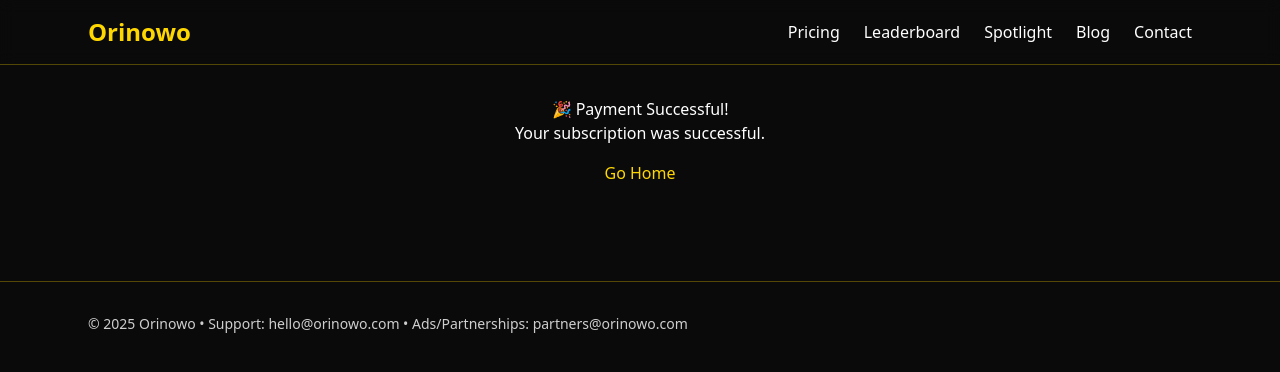
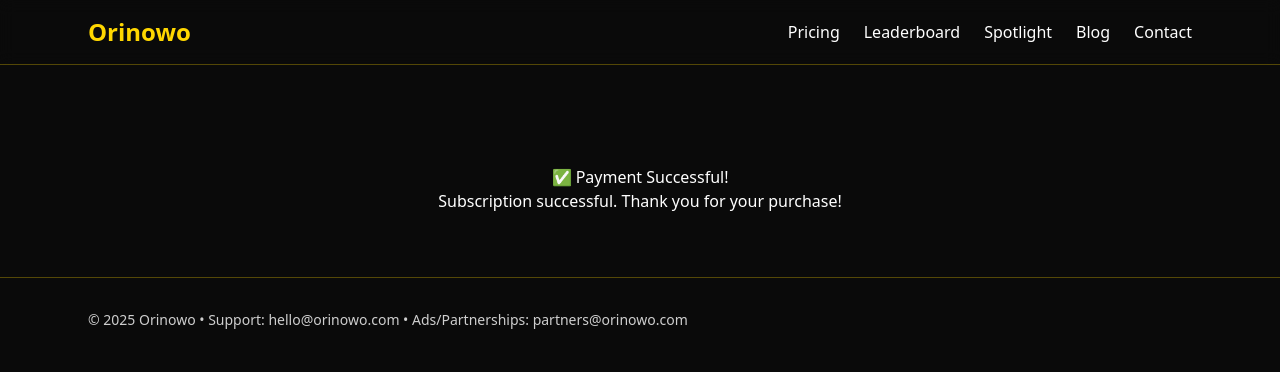
Before and after one commit to Orinowoai/Orinowowa, a Next.js app: page /success in a window 1280 px wide. Shown: the top 372 px of the page. Built offline with nearby package versions, Linux system fonts and the light colour scheme.

Commit message:
Fix success page with client-side searchParams

```diff
--- a/app/success/page.tsx
+++ b/app/success/page.tsx
@@ -3,20 +3,17 @@
 import { useSearchParams } from "next/navigation";
 
 export default function SuccessPage() {
-const params = useSearchParams();
-const plan = params.get("plan");
+const searchParams = useSearchParams();
+const plan = searchParams.get("plan");
 
 return (
-<div style={{ padding: "2rem", textAlign: "center", color: "white" }}>
-<h1>🎉 Payment Successful!</h1>
+<div style={{ textAlign: "center", marginTop: "100px" }}>
+<h1>✅ Payment Successful!</h1>
 {plan ? (
-<p>Your <strong>{plan}</strong> plan is now active.</p>
+<p>You have successfully subscribed to the <strong>{plan}</strong> plan.</p>
 ) : (
-<p>Your subscription was successful.</p>
+<p>Subscription successful. Thank you for your purchase!</p>
 )}
-<a href="/" style={{ marginTop: "1rem", display: "inline-block", color: "#FFD700" }}>
-Go Home
-</a>
 </div>
 );
 }
```
